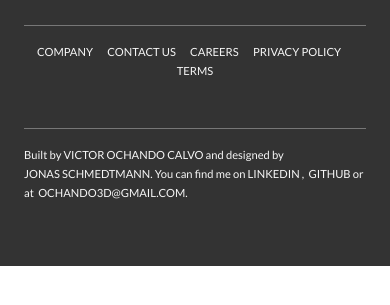
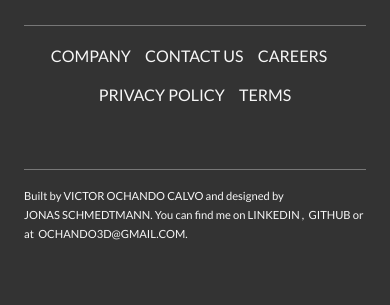
Before and after one commit to VictorOchando/NatureTours, a website: page index.html in a window 390 px wide. Shown: the part 6687-6992 px from the top of the page. Before the commit the page ends 6953 px from the top, so only its background shows below. Drawn offline with nearby package versions, Linux system fonts and the light colour scheme; files that its build step writes are made by us from their sources.

Commit message:
Footer responsive margin+font-size fix

```diff
--- a/sass/layout/_footer.scss
+++ b/sass/layout/_footer.scss
@@ -41,6 +41,10 @@
         &:not(:last-child) {
             margin-right: 1.5rem;
         }
+        @include respond(tab-port) {
+            margin-bottom: 1.5rem;
+            font-size: 2rem;
+        }
     }
 
     &__link {
```
